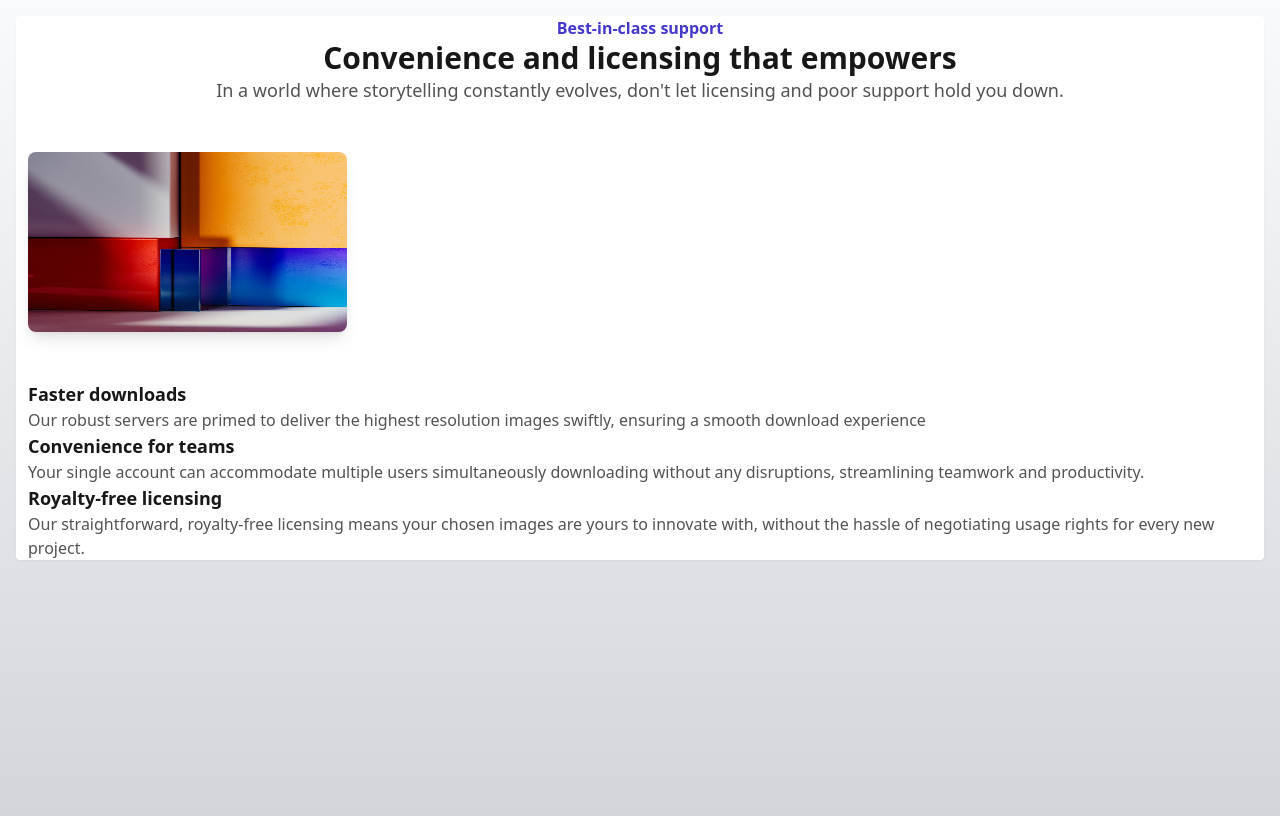
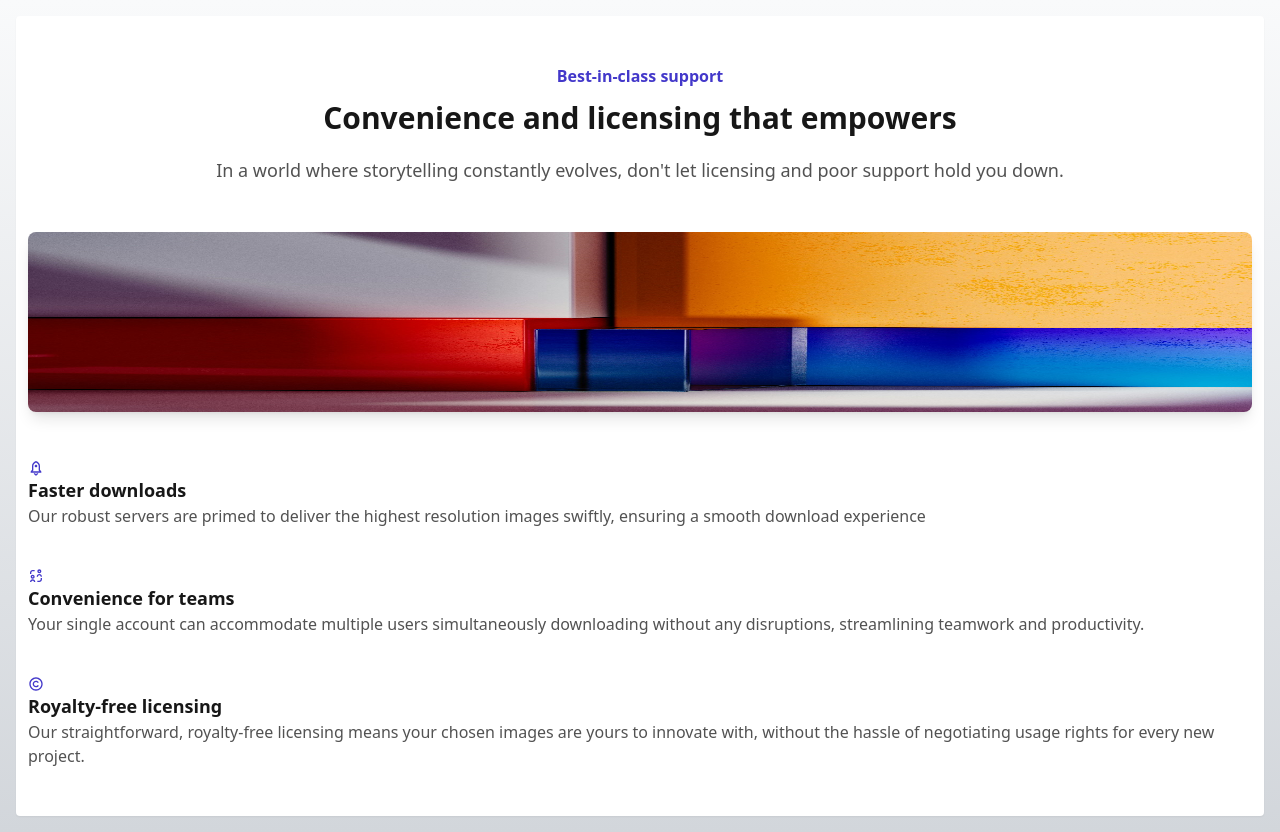
Before and after one commit to CodyJPerry/features-section-side-image, a Next.js app: page / in a window 1280 px wide. Built offline with nearby package versions, Linux system fonts and the light colour scheme.

Commit message:
Add icons

```diff
--- a/app/page.tsx
+++ b/app/page.tsx
@@ -1,29 +1,33 @@
 import Image from "next/image";
+import { RiRocket2Line, RiP2pLine, RiCopyrightLine } from "react-icons/ri";
 
 export default function Home() {
   return (
     <main class='m-4'>
-      <section className="grid grid-cols-1 grow bg-white rounded shadow-sm px-3">
+      <section className="grid grid-cols-1 grow bg-white rounded shadow-sm px-3 py-12">
         <div className="flex flex-col">
-          <h1 className="text-3xl font-semibold text-center text-neutral-900 order-1">Convenience and licensing that empowers</h1>
+          <h1 className="text-3xl font-semibold text-center text-neutral-900 order-1 mt-3 mb-5">Convenience and licensing that empowers</h1>
           <p className="text-base font-semibold text-center text-indigo-700 order-0">Best-in-class support</p>
           <p className="text-lg font-normal text-neutral-600 text-center order-3">In a world where storytelling constantly evolves, don&apos;t let licensing and poor support hold you down.</p>
           <figure className="relative order-3 my-12">
-            <Image className="w-[319px] h-[180px] rounded-lg shadow-lg" src='/featured-left.jpg' alt='Abstract features image' width={319} height={180} priority />
+            <Image className="rounded-lg shadow-lg max-h-[180px]" src='/featured-left.jpg' alt='Abstract features image' width={592} height={394} layout="responsive" priority />
             <figcaption className="sr-only">Abstracted features section image</figcaption>
           </figure>
         </div>
         <div>
-          <ul>
+          <ul className="flex flex-col gap-10">
             <li>
+              <RiRocket2Line className="text-indigo-700" />
               <h3 className="text-lg font-semibold text-neutral-900">Faster downloads</h3>
               <p className="text-base font-normal text-neutral-600">Our robust servers are primed to deliver the highest resolution images swiftly, ensuring a smooth download experience</p>
             </li>
             <li>
+              <RiP2pLine className="text-indigo-700" />
               <h3 className="text-lg font-semibold text-neutral-900">Convenience for teams</h3>
               <p className="text-base font-normal text-neutral-600">Your single account can accommodate multiple users simultaneously downloading without any disruptions, streamlining teamwork and productivity.</p>
             </li>
             <li>
+              <RiCopyrightLine className="text-indigo-700" />
               <h3 className="text-lg font-semibold text-neutral-900">Royalty-free licensing</h3>
               <p className="text-base font-normal text-neutral-600">Our straightforward, royalty-free licensing means your chosen images are yours to innovate with, without the hassle of negotiating usage rights for every new project.</p>
             </li>
```
Also changed, not shown: package.json (+5 -4 lines), 1 other file (tests, documents, lock files or other folders).
